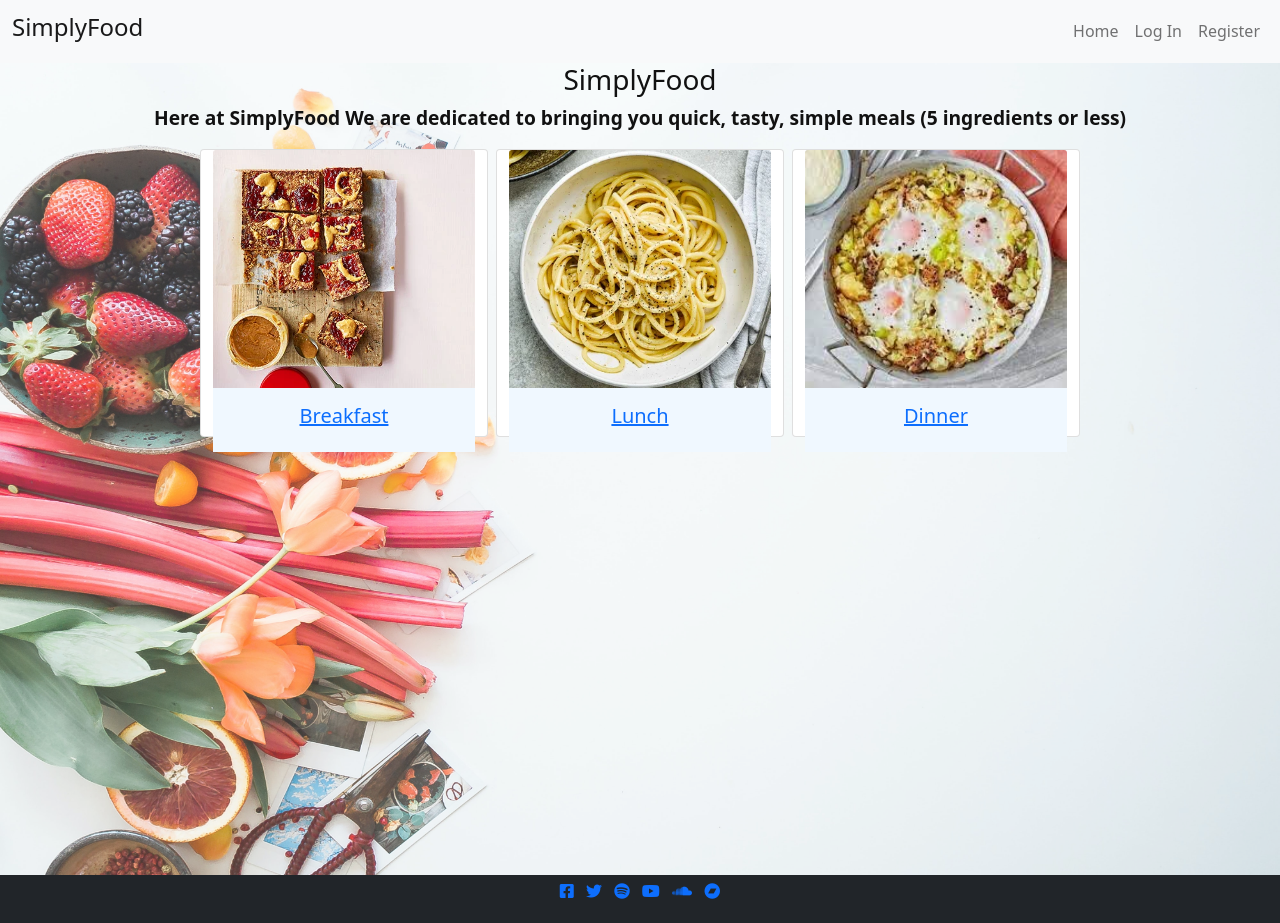
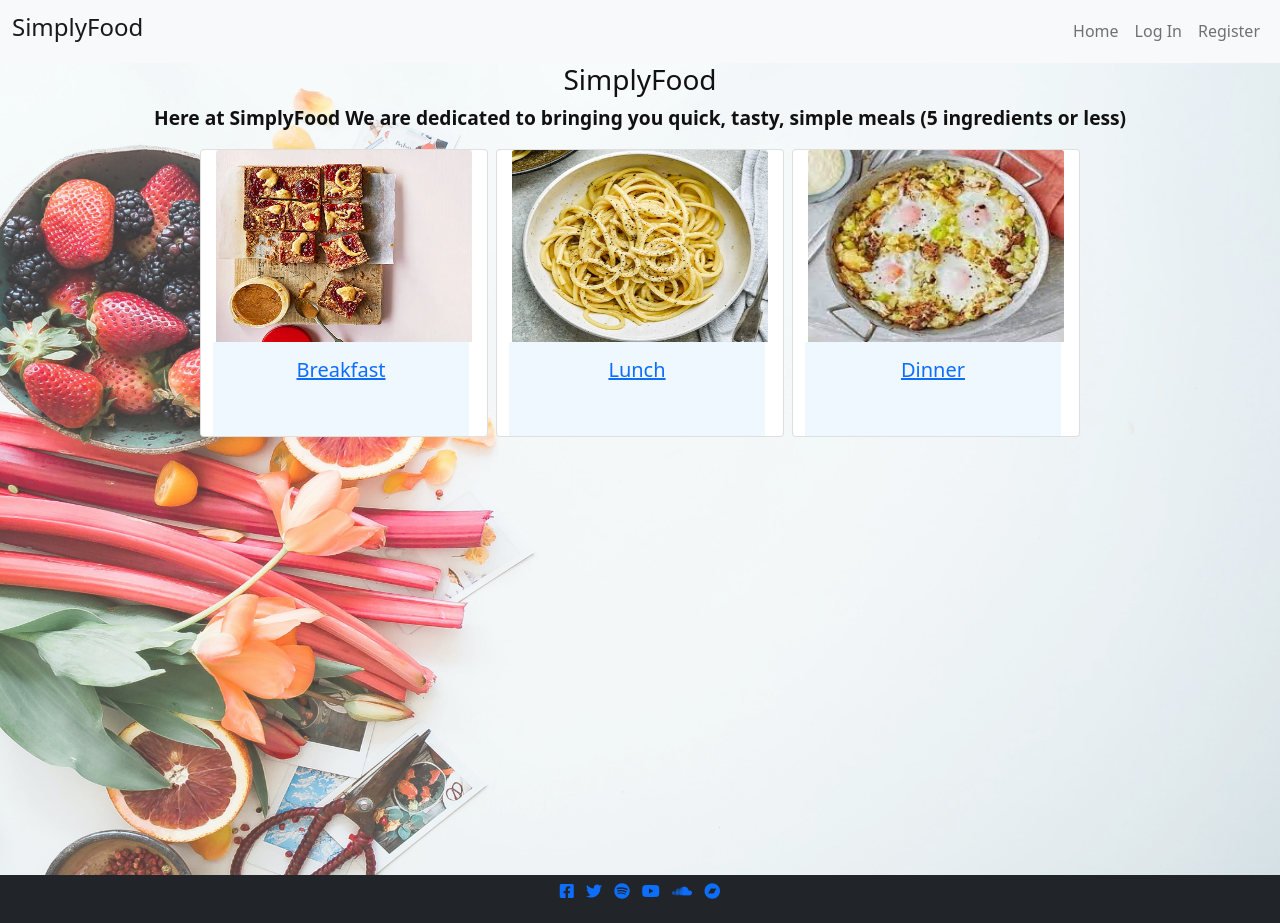
Before and after one commit to PaulBowden673/Projects-MP-MP3, a Flask app: page / in a window 1280 px wide. Run offline with Flask 2, Linux system fonts and the light colour scheme; some libraries are stand-ins or nearby versions.

Commit message:
fixed styling

```diff
--- a/static/css/style.css
+++ b/static/css/style.css
@@ -18,6 +18,15 @@
     text-align: center;
 }
 
+.category-img {
+    width: 16rem;
+    height: 12rem;
+}
+
+.category-body {
+    width: 16rem;
+    height: 4rem;
+}
 
 body {
     background-color: #fff;
--- a/templates/add_recipe.html
+++ b/templates/add_recipe.html
@@ -45,7 +45,7 @@
                     <div class="accordion-body">
                         <div class="input-group mb-3">
                             <input type="text" class="form-control" id="recipe_description" name="recipe_description"
-                                placeholder="Recipe Decsription" aria-label="Recipe Description" aria-describedby="Recipe Description">
+                                placeholder="Recipe Description" aria-label="Recipe Description" aria-describedby="Recipe Description">
                             <label for="recipe_description"></label>
                         </div>
                     </div>
--- a/templates/index.html
+++ b/templates/index.html
@@ -10,22 +10,22 @@
         </div>
         <div class="row justify-content-center gap-2">
             <div class="card category-card">
-                <a href="#"><img src="static/images/flapjack.webp" class="card-img-top" alt="...">
-                    <div class="card-body">
+                <a href="#"><img src="static/images/flapjack.webp" class="card-img-top category-img" alt="...">
+                    <div class="card-body category-body">
                         <h5 class="card-title">Breakfast</h5>
                 </a>
             </div>
         </div>
         <div class="card category-card">
-            <a href="#"><img src="/static/images/cacio-e-Pepe.webp" class="card-img-top" alt="...">
-                <div class="card-body">
+            <a href="#"><img src="/static/images/cacio-e-Pepe.webp" class="card-img-top category-img" alt="...">
+                <div class="card-body category-body">
                     <h5 class="card-title">Lunch</h5>
             </a>
         </div>
     </div>
     <div class="card category-card">
-        <a href="{ url for ('dinner')}"><img src="static/images/mackeral-hash.jpg" class="card-img-top" alt="...">
-            <div class="card-body">
+        <a href="{ url for ('dinner')}"><img src="static/images/mackeral-hash.jpg" class="card-img-top category-img" alt="...">
+            <div class="card-body category-body">
                 <h5 class="card-title">Dinner</h5>
         </a>
     </div>
```
